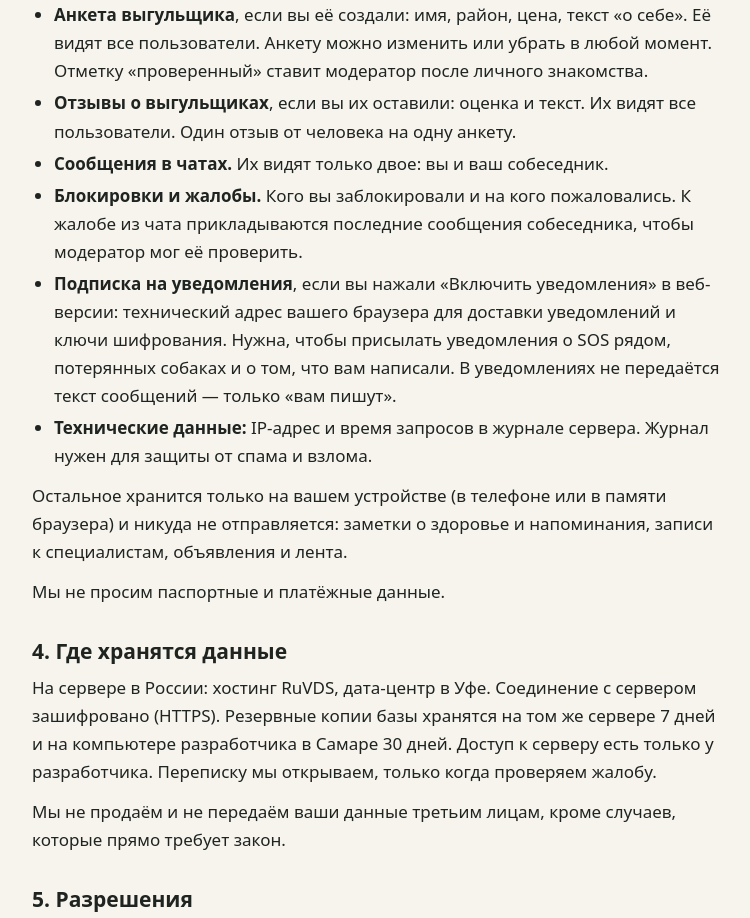
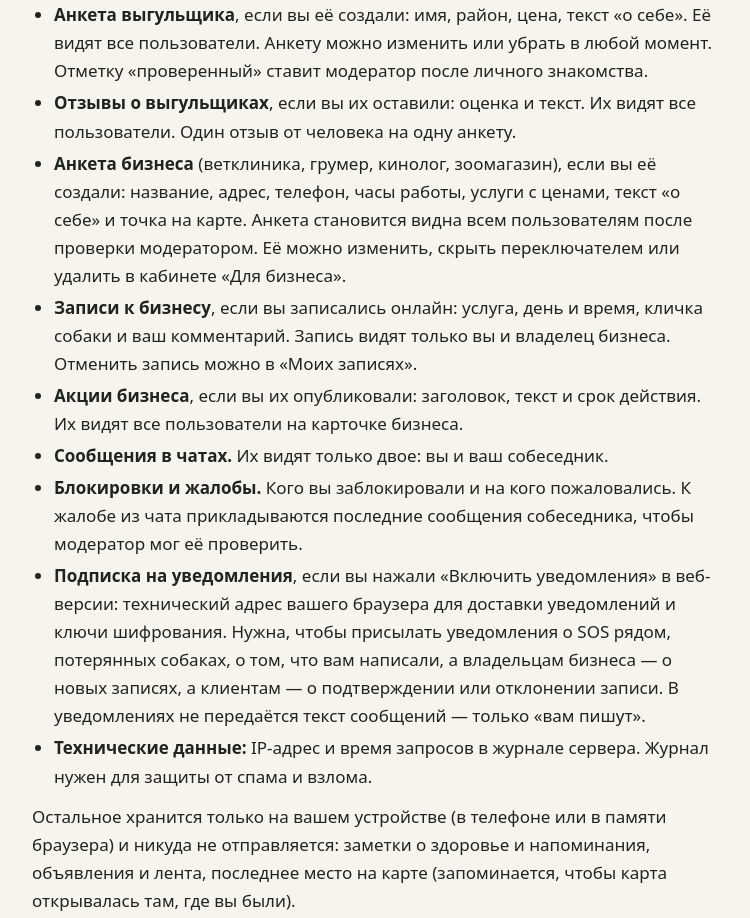
Before and after one commit to evgeniykorobach-eng/gulyaem, a plain HTML site: page privacy-app.html in a window 1280 px wide. Shown: the part 2128-3046 px from the top of the page, without its empty margins (264-1014 px from the left). Drawn offline with Linux system fonts and the light colour scheme.

Commit message:
Политика: анкеты бизнеса, онлайн-записи, акции, пуши записей, память места

```diff
--- a/privacy-app.html
+++ b/privacy-app.html
@@ -89,16 +89,23 @@ li { margin-bottom: 4px; }
     <li><b>Анкета выгульщика</b>, если вы её создали: имя, район, цена, текст «о себе». Её видят все пользователи.
     Анкету можно изменить или убрать в любой момент. Отметку «проверенный» ставит модератор после личного знакомства.</li>
     <li><b>Отзывы о выгульщиках</b>, если вы их оставили: оценка и текст. Их видят все пользователи. Один отзыв от человека на одну анкету.</li>
+    <li><b>Анкета бизнеса</b> (ветклиника, грумер, кинолог, зоомагазин), если вы её создали: название, адрес, телефон, часы работы,
+    услуги с ценами, текст «о себе» и точка на карте. Анкета становится видна всем пользователям после проверки модератором.
+    Её можно изменить, скрыть переключателем или удалить в кабинете «Для бизнеса».</li>
+    <li><b>Записи к бизнесу</b>, если вы записались онлайн: услуга, день и время, кличка собаки и ваш комментарий.
+    Запись видят только вы и владелец бизнеса. Отменить запись можно в «Моих записях».</li>
+    <li><b>Акции бизнеса</b>, если вы их опубликовали: заголовок, текст и срок действия. Их видят все пользователи на карточке бизнеса.</li>
     <li><b>Сообщения в чатах.</b> Их видят только двое: вы и ваш собеседник.</li>
     <li><b>Блокировки и жалобы.</b> Кого вы заблокировали и на кого пожаловались. К жалобе из чата прикладываются
     последние сообщения собеседника, чтобы модератор мог её проверить.</li>
     <li><b>Подписка на уведомления</b>, если вы нажали «Включить уведомления» в веб-версии: технический адрес вашего браузера
-    для доставки уведомлений и ключи шифрования. Нужна, чтобы присылать уведомления о SOS рядом, потерянных собаках и о том,
-    что вам написали. В уведомлениях не передаётся текст сообщений — только «вам пишут».</li>
+    для доставки уведомлений и ключи шифрования. Нужна, чтобы присылать уведомления о SOS рядом, потерянных собаках, о том,
+    что вам написали, а владельцам бизнеса — о новых записях, а клиентам — о подтверждении или отклонении записи.
+    В уведомлениях не передаётся текст сообщений — только «вам пишут».</li>
     <li><b>Технические данные:</b> IP-адрес и время запросов в журнале сервера. Журнал нужен для защиты от спама и взлома.</li>
   </ul>
   <p>Остальное хранится только на вашем устройстве (в телефоне или в памяти браузера) и никуда не отправляется: заметки о здоровье и напоминания,
-  записи к специалистам, объявления и лента.</p>
+  объявления и лента, последнее место на карте (запоминается, чтобы карта открывалась там, где вы были).</p>
   <p>Мы не просим паспортные и платёжные данные.</p>
 
   <h2>4. Где хранятся данные</h2>
@@ -112,7 +119,7 @@ li { margin-bottom: 4px; }
     <li><b>Геопозиция</b> — только когда вы нажали «Иду гулять» и только пока приложение открыто. В фоне место не отслеживается.</li>
     <li><b>Фото и галерея</b> — чтобы добавить фото собаки. Только когда вы сами нажали «Добавить фото».</li>
     <li><b>Уведомления</b> — напоминания о прививках и о прогулке, на которую вы записались (создаются на самом телефоне),
-    а в веб-версии — уведомления от сервера о SOS рядом, потерянных собаках и о том, что вам написали.
+    а в веб-версии — уведомления от сервера о SOS рядом, потерянных собаках, о том, что вам написали, и о записях к бизнесу.
     В веб-версии на iPhone уведомления работают, только если приложение добавлено на экран «Домой».
     Уведомления можно отключить в настройках браузера или телефона.</li>
     <li>В веб-версии геопозицию и фото браузер спрашивает отдельно, своим окном. Разрешение можно отозвать в настройках браузера (на iPhone: «Настройки» → «Safari» → «Геопозиция»).</li>
@@ -134,7 +141,8 @@ li { margin-bottom: 4px; }
 
   <h2>8. Как удалить данные</h2>
   <p>В приложении: вкладка «Моя собака» → «Аккаунт» → «Удалить аккаунт». С сервера сразу удаляются ваша учётная запись,
-  профиль собаки, место, сообщения, блокировки и подписка на уведомления. С телефона (или из браузера) стирается всё остальное. Из резервных копий данные
+  профиль собаки, место, сообщения, блокировки, подписка на уведомления, анкета выгульщика, а также анкета бизнеса
+  вместе с его записями и акциями. С телефона (или из браузера) стирается всё остальное. Из резервных копий данные
   исчезают в течение 30 дней. Жалобы, которые вы отправили, остаются без указания автора.</p>
   <p>Если приложение уже удалено, напишите нам в Telegram, и мы удалим данные вручную.</p>
 
```
